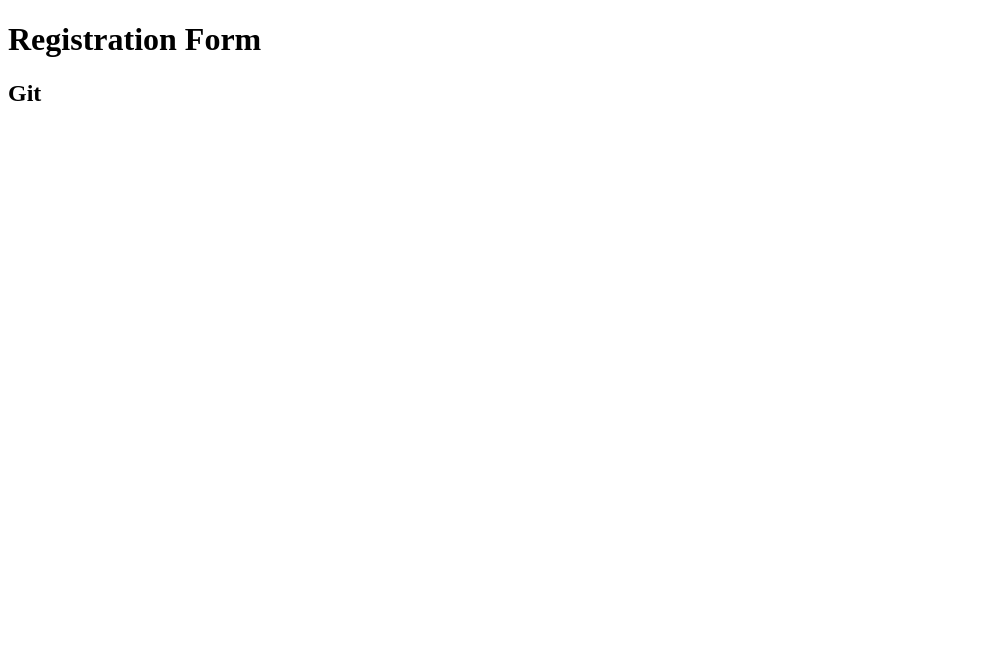
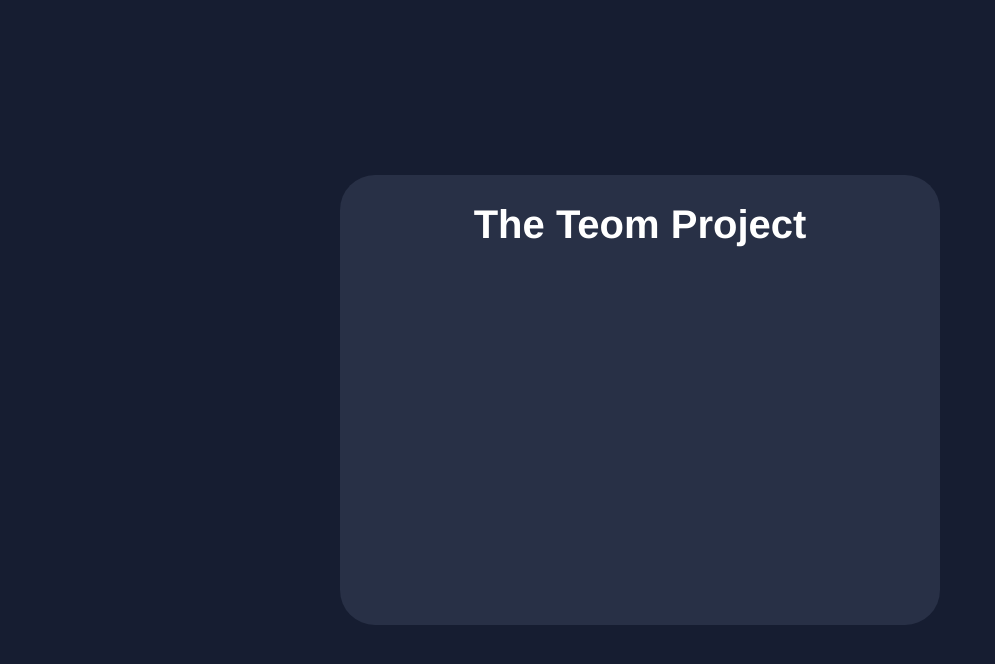
Before and after one commit to Teom-Enterprise/teom, a plain HTML site: page index.html in a window 1280 px wide. Shown: the whole page, without its empty margins (0-995 px from the left). Drawn offline with Linux system fonts and the light colour scheme.

Commit message:
Comit Changes

```diff
--- a/css/index.css
+++ b/css/index.css
@@ -0,0 +1,23 @@
+html {
+    background-color: #161D31;
+}
+
+#login-form {
+    background-color: #283046;
+    width: 600px;
+    height: 450px;
+    position: absolute;
+    top: 50%;
+    left: 50%;
+    margin-left: -300px; /* half width*/
+    margin-top: -225px; /* half height*/
+
+    border-radius: 35px;
+}
+
+#login-form h1 {
+    color: white;
+    text-align: center;
+    font-family: Montserrat, Helvetica, Arial, serif;
+    font-size: 40px;
+}
--- a/index.html
+++ b/index.html
@@ -6,7 +6,8 @@
         <script src="js/index.js"></script>
     </head>
     <body>
-        <h1>Registration Form</h1>
-        <h2>Git</h2>
+        <div id="login-form">
+            <h1>The Teom Project</h1>
+        </div>
     </body>
 </html>
```
